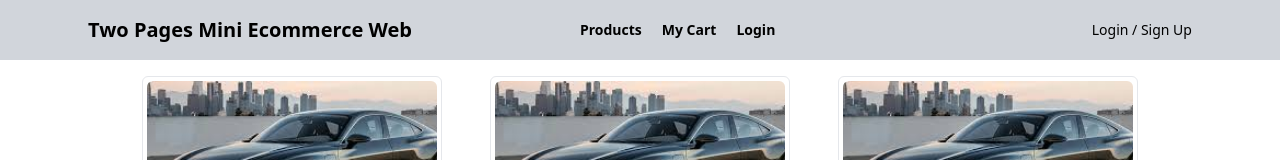
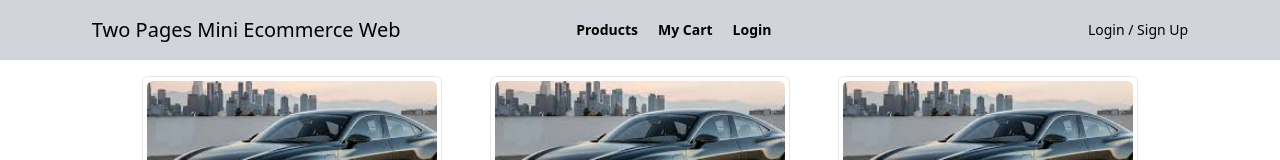
Before and after one commit to rizwan-143/twoPagesMiniEcommerceWeb, a website with bundled scripts: page index.html in a window 1280 px wide. Shown: the top 160 px of the page. Built offline with nearby package versions, Linux system fonts and the light colour scheme.

Commit message:
new files

```diff
--- a/index.html
+++ b/index.html
@@ -16,7 +16,7 @@
     <!-- here goes logo -->
    <!-- <div class="flex justify-around  w-full lg:w-1/2"> -->
      <div class="nav-logo">
-        <p class="font-bold text-[12px] lg:text-xl">two pages mini ecommerce web</p>
+        <p class=" text-[12px] lg:text-xl lg">two pages mini ecommerce web</p>
     </div>
 
 
```
